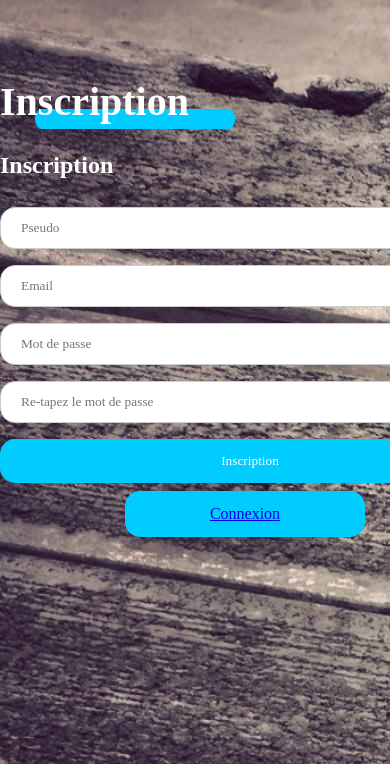
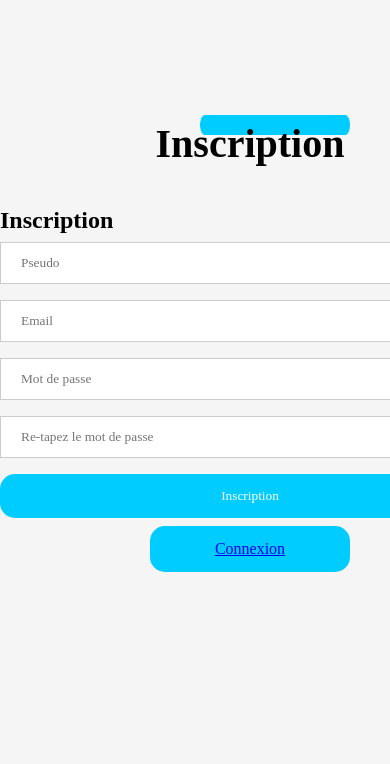
Before and after one commit to LouReyy/appinfo, a PHP site: page /inscription.php in a window 390 px wide; the page is wider, and only the part inside the window is pictured. Shown: the part 80-844 px from the top of that part. Run offline with PHP 8.4, Linux system fonts and the light colour scheme.

Commit message:
modifpage connexion

```diff
--- a/auth/index.css
+++ b/auth/index.css
@@ -3,22 +3,41 @@ body{
     margin: 0;
 }
 
+
+#container1{
+    display: flex;
+}
+
+* {
+    box-sizing: border-box;
+    margin: 0;
+    padding: 0;
+  }
+
+
+
 header{
+    position: relative;
     height: 100px;
+    width: 100%;
     display: flex;
     justify-content: flex-end;
     align-items: center;
     padding: 20px 2%;
     background-color: #fbfbfb;
+    z-index: 1;
     }
 
+
     header img{  /*taille image logo dans la barre du haut*/
-    width: 120px;
-    height: 120px;
+      width: 110px;
+      height: 110px;
       margin-right: auto;
+      padding: 10px;
     }
 
-.nav__links a,.overlay__content a {  /* style des barres du menu */
+    .nav__links a,
+    .overlay__content a {  /* style des barres du menu */
       position: relative;
       font-family: "Quicksand", sans-serif;
       font-weight: 10;
@@ -82,7 +101,6 @@ header img{  /*taille image logo dans la barre du haut*/
 
 #ecran{
     position: absolute;
-
     width : 50%;
     height: 100%;
     margin-left: 50%;
@@ -97,8 +115,9 @@ header img{  /*taille image logo dans la barre du haut*/
     width:500px;
     height: 500px;
     margin:0 auto;
-    margin-top:30%;
+    margin-top:40%;
     font-family: "Quicksand";
+
 }
 
 .alert{
@@ -115,14 +134,15 @@ header img{  /*taille image logo dans la barre du haut*/
 h1{
     position: relative;
     font-size: 4em;
-    margin-top: -18%;
+    margin-top: -10%;
+    padding: 40px;
 
 }
 
 .forme1{
     width: 300px;
     height: 30px;
-
+    position: relative;
     margin-top: -10%;
     margin-left: 7%;
 }
@@ -199,7 +219,7 @@ button[type=submit]:hover {
     border: 1px solid black;
 }
 
-p{
+#button1{
     position: absolute;
     background-color: #00ccff;
     color: white;
@@ -207,19 +227,23 @@ p{
     margin: 8px 0;
     border: none;
     cursor: pointer;
-    width: 40%;
+    width: 48%;
     border-radius: 15px;
     font-family: "Quicksand";
     text-align: center;
+    display: inline-block;
+    text-decoration: none;
+    color: white;
+
 }
 
-p:hover ,p2:hover{
+#button1:hover ,#button2:hover{
     background-color: white;
     color: black;
     border: 1px solid black;
 }
 
-p2{
+#button2 {
     position: absolute;
     background-color: #00ccff;
     color: white;
@@ -227,13 +251,19 @@ p2{
     margin: 8px 0;
     border: none;
     cursor: pointer;
-    width: 40%;
+    width: 48%;
     border-radius: 15px;
     font-family: "Quicksand";
     text-align: center;
+    margin-left:52%;
+    display: inline-block;
+    text-decoration: none;
+    color: white;
+}
 
-    margin-left:52%;
-}
+
+
+
 
 
 
@@ -310,4 +340,68 @@ p2{
         font-family: "Quicksand";
     }
 
+    body{
+        background-color: #f5f5f5;
     }
+
+    #test{
+
+        position: absolute;
+        width : 50%;
+        height: 100%;
+       background: #f5f5f5;
+        background-size: cover;
+
+    }
+
+
+    h1{
+        color : black;
+        position: relative;
+        font-size: 2.5em;
+        margin-top: -11%;
+        ;
+       text-align: center;
+    }
+
+    .forme1{
+        width: 200px;
+        height: 20px;
+        display: block;
+
+        margin-top: -10%;
+        margin-left: 7%;
+        margin: auto;
+        padding-left: 50px;
+    }
+
+    h2{
+        color : black;
+    }
+
+
+    input[type=text], input[type=email] {
+        width: 100%;
+        padding: 12px 20px;
+        margin: 8px 0;
+        display: inline-block;
+        border: 1px solid #ccc;
+        box-sizing: border-box;
+        border-radius: 0px;
+        font-family: "Quicksand";
+
+    }
+
+
+    input[type=text], input[type=password] {
+        width: 100%;
+        padding: 12px 20px;
+        margin: 8px 0;
+        display: inline-block;
+        border: 1px solid #ccc;
+        box-sizing: border-box;
+        border-radius: 0px;
+        font-family: "Quicksand";
+    }
+
+}
--- a/auth/inscription.php
+++ b/auth/inscription.php
@@ -109,7 +109,7 @@
 
 p3{
     position: absolute;
-    margin-left: 25%;
+    margin-left: 30%;
     background-color: #00ccff;
     color: white;
     padding: 14px 20px;
```
Also changed, not shown: auth/index.php (+5 -2 lines), homepage/homepage.css (+4 -5 lines), test/pres/test.css (+5 -42 lines). Lines whose indentation alone changed are shown as unchanged.
